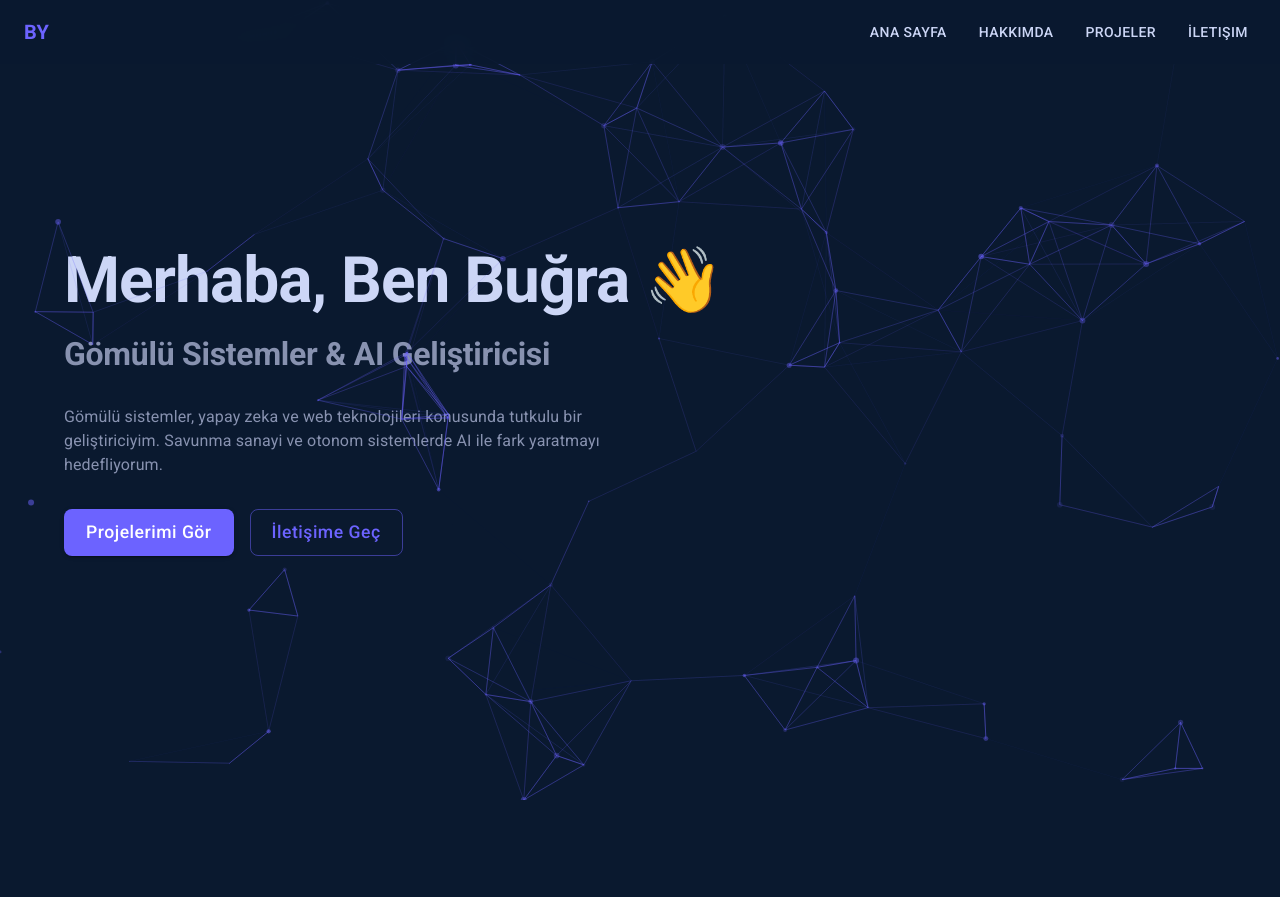
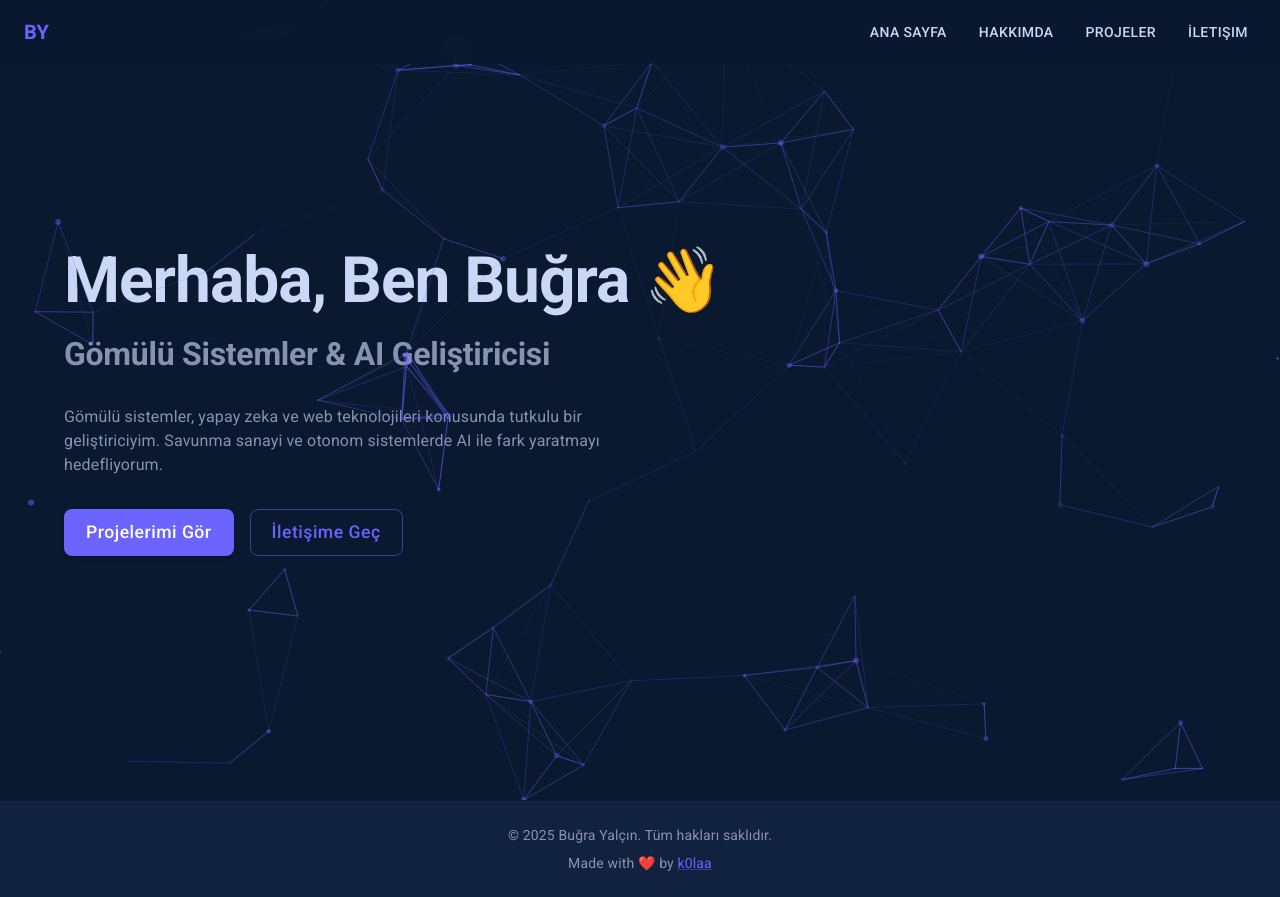
Before and after one commit to k0laa/Portfolyo-with-NodeJS-React, a React (Create React App) app: page / in a window 1280 px wide. Before the commit the page ends 800 px from the top, so only its background shows below. Built offline with nearby package versions, Linux system fonts and the light colour scheme.

Commit message:
Footer eklendi.

```diff
--- a/src/App.js
+++ b/src/App.js
@@ -3,6 +3,7 @@ import {ThemeProvider, createTheme} from '@mui/material';
 import {BrowserRouter as Router} from 'react-router-dom';
 import Head from "./components/Head";
 import Navbar from "./components/Navbar";
+import Footer from "./components/Footer";
 
 const theme = createTheme({
     palette: {
@@ -39,6 +40,16 @@ function App() {
                 <div className="App">
                     <Navbar/>
                     <Head/>
+                    {/* Add your other components here */}
+                    {/* <About /> */}
+                    {/* <Skills /> */}
+                    {/* <Services /> */}
+                    {/* <Timeline /> */}
+                    {/* <Projects /> */}
+                    {/* <Blog /> */}
+                    {/* <Testimonials /> */}
+                    {/* <Contact /> */}
+                    <Footer />
                 </div>
             </Router>
         </ThemeProvider>
--- /dev/null
+++ b/src/components/Footer.js
@@ -0,0 +1,45 @@
+import React from 'react';
+import { Box, Container, Typography, Link } from '@mui/material';
+
+const Footer = () => {
+    return (
+        <Box
+            component="footer"
+            sx={{
+                py: 3,
+                px: 2,
+                mt: 'auto',
+                backgroundColor: 'background.paper',
+                borderTop: '1px solid',
+                borderColor: 'divider',
+                position: 'relative',
+            }}
+        >
+            <Container maxWidth="lg">
+                <Typography
+                    variant="body2"
+                    color="text.secondary"
+                    align="center"
+                    sx={{ mb: 1 }}
+                >
+                    {'© '}
+                    {new Date().getFullYear()}
+                    {' Buğra Yalçın. Tüm hakları saklıdır.'}
+                </Typography>
+                <Typography variant="body2" color="text.secondary" align="center">
+                    {'Made with ❤️ by '}
+                    <Link
+                        color="primary"
+                        href="https://github.com/k0laa"
+                        target="_blank"
+                        rel="noopener noreferrer"
+                    >
+                        k0laa
+                    </Link>
+                </Typography>
+            </Container>
+        </Box>
+    );
+};
+
+export default Footer;
```
